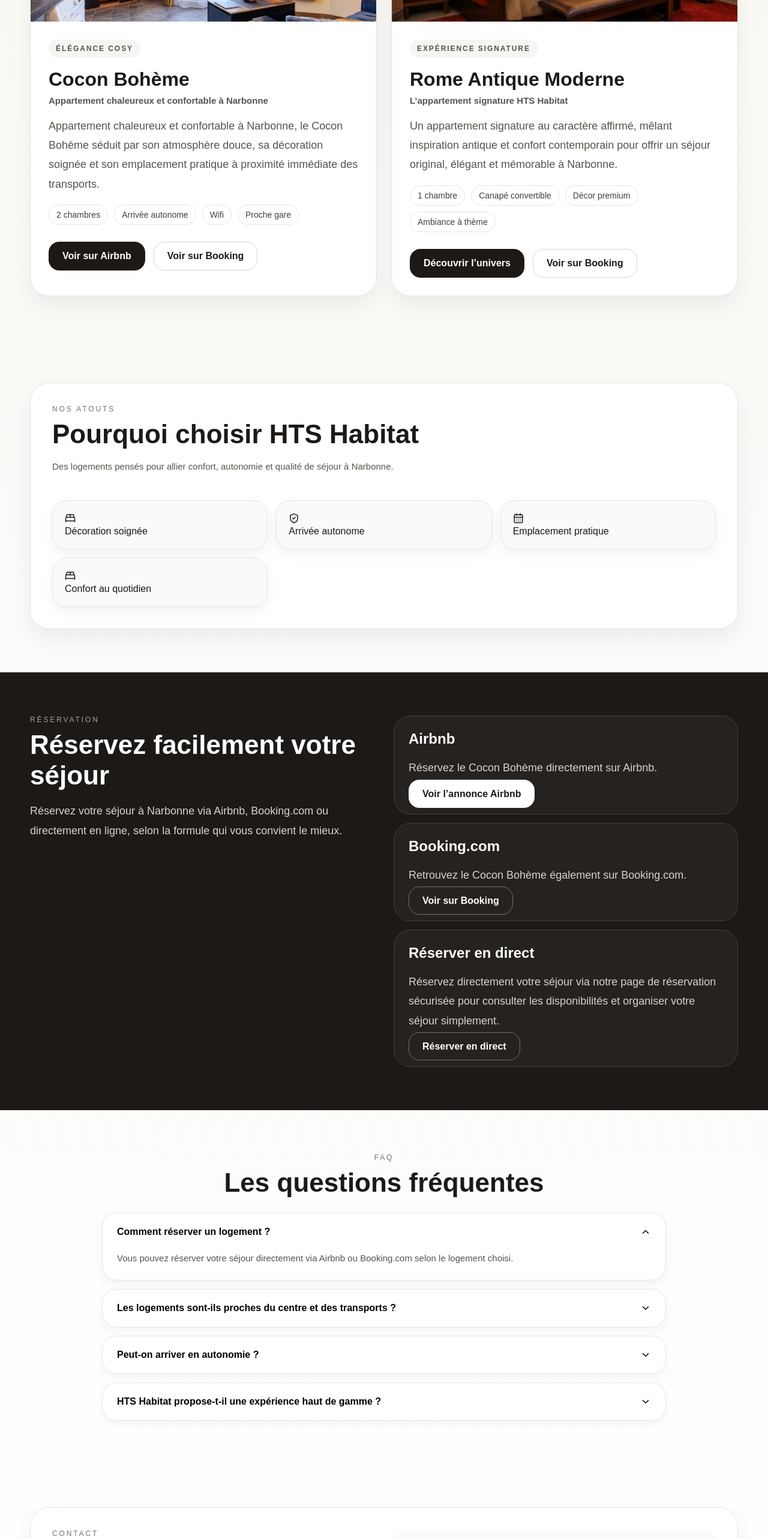
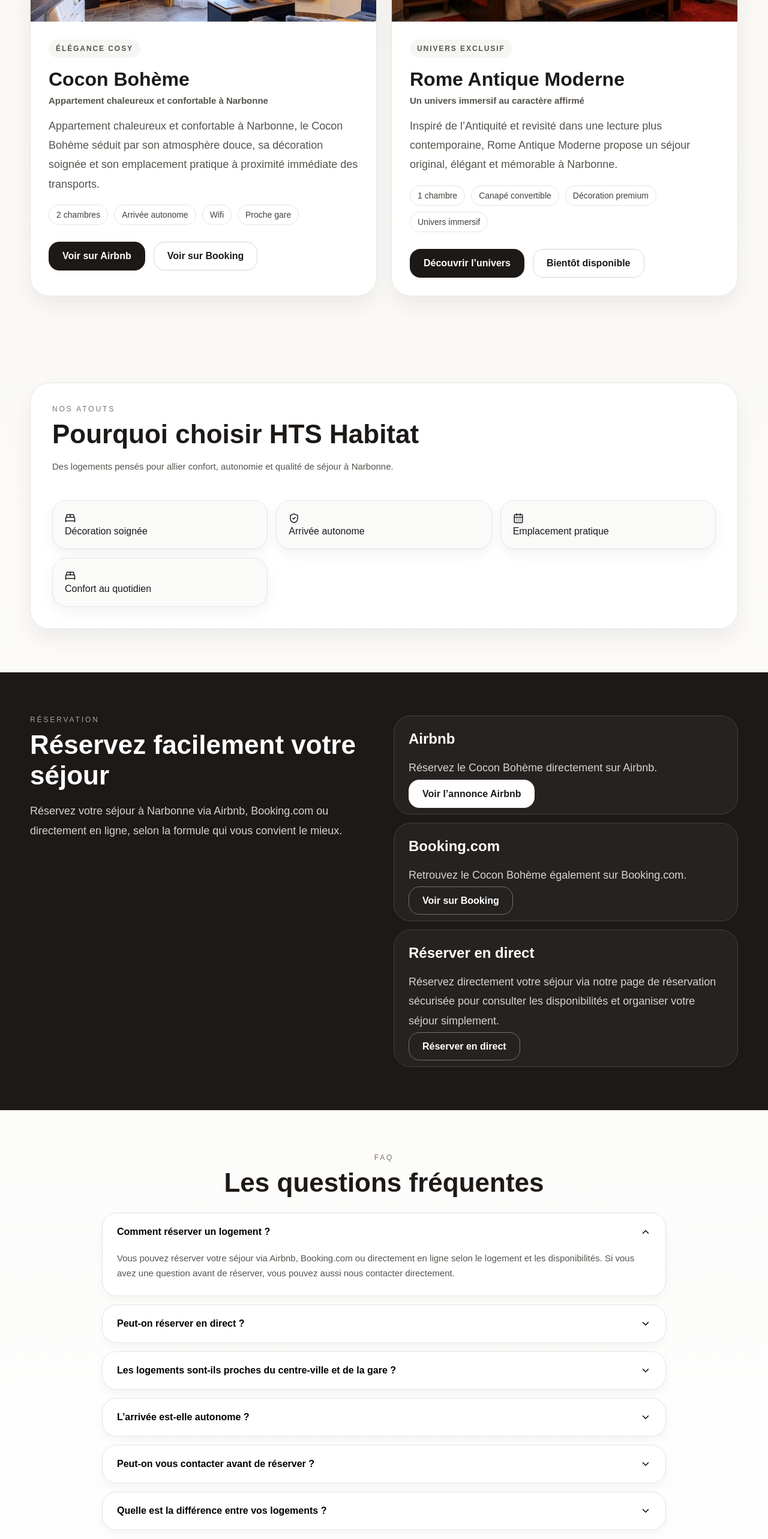
Before and after one commit to htshabitats-gg/hts-habitat, a Next.js app: page / in a window 1280 px wide. Shown: the part 1746-4312 px from the top of the page at 60% size. Built offline with nearby package versions, Linux system fonts and the light colour scheme.

Commit message:
Update page.js

```diff
--- a/app/page.js
+++ b/app/page.js
@@ -30,11 +30,11 @@ const listings = [
   },
   {
     title: "Rome Antique Moderne",
-    subtitle: "L’appartement signature HTS Habitat",
+    subtitle: "Un univers immersif au caractère affirmé",
     description:
-      "Un appartement signature au caractère affirmé, mêlant inspiration antique et confort contemporain pour offrir un séjour original, élégant et mémorable à Narbonne.",
-    badge: "Expérience signature",
-    features: ["1 chambre", "Canapé convertible", "Décor premium", "Ambiance à thème"],
+      "Inspiré de l’Antiquité et revisité dans une lecture plus contemporaine, Rome Antique Moderne propose un séjour original, élégant et mémorable à Narbonne.",
+    badge: "Univers exclusif",
+    features: ["1 chambre", "Canapé convertible", "Décoration premium", "Univers immersif"],
     cta: "Découvrir l’univers",
     image: "/image1.jpeg",
   },
@@ -43,19 +43,27 @@ const listings = [
 const faq = [
   {
     q: "Comment réserver un logement ?",
-    a: "Vous pouvez réserver votre séjour directement via Airbnb ou Booking.com selon le logement choisi.",
+    a: "Vous pouvez réserver votre séjour via Airbnb, Booking.com ou directement en ligne selon le logement et les disponibilités. Si vous avez une question avant de réserver, vous pouvez aussi nous contacter directement.",
   },
   {
-    q: "Les logements sont-ils proches du centre et des transports ?",
-    a: "Oui, nos appartements bénéficient d’un emplacement pratique à proximité de la gare et permettent de rejoindre facilement le centre de Narbonne.",
+    q: "Peut-on réserver en direct ?",
+    a: "Oui, certains séjours peuvent être réservés directement. La réservation directe permet un échange plus simple et un suivi personnalisé selon votre demande et les disponibilités.",
   },
   {
-    q: "Peut-on arriver en autonomie ?",
-    a: "Oui, l’arrivée autonome est proposée pour rendre votre séjour plus simple et plus flexible.",
+    q: "Les logements sont-ils proches du centre-ville et de la gare ?",
+    a: "Oui, nos logements bénéficient d’un emplacement pratique à Narbonne, avec un accès facile au centre-ville, à la gare et aux principaux points d’intérêt.",
   },
   {
-    q: "HTS Habitat propose-t-il une expérience haut de gamme ?",
-    a: "HTS Habitat mise sur une décoration soignée, une ambiance affirmée et un séjour confortable pensé dans le détail.",
+    q: "L’arrivée est-elle autonome ?",
+    a: "Oui, l’arrivée autonome est proposée afin de rendre votre installation plus simple, plus fluide et plus flexible selon votre heure d’arrivée.",
+  },
+  {
+    q: "Peut-on vous contacter avant de réserver ?",
+    a: "Oui, bien sûr. Nous restons disponibles pour répondre à vos questions et vous aider à choisir la formule de réservation la plus adaptée à votre séjour.",
+  },
+  {
+    q: "Quelle est la différence entre vos logements ?",
+    a: "Chaque logement possède sa propre ambiance et son identité, tout en conservant la même exigence de confort, de soin et de qualité de séjour.",
   },
 ];
 
@@ -219,7 +227,7 @@ export default function HomePage() {
                     rel="noreferrer"
                     className="btn btn-light"
                   >
-                    Voir sur Booking
+                    {listing.bookingLink ? "Voir sur Booking" : "Bientôt disponible"}
                   </a>
                 </div>
               </div>
@@ -351,8 +359,10 @@ export default function HomePage() {
             <div className="section-kicker">Contact</div>
             <h2>Contactez HTS Habitat</h2>
             <p>
-              Une question sur un logement, une disponibilité ou votre séjour à Narbonne ?
-              Nous restons disponibles pour vous répondre rapidement.
+              Une question avant de réserver ? Nous restons disponibles pour vous renseigner rapidement et vous aider à choisir la formule de réservation la plus adaptée à votre séjour.
+            </p>
+            <p>
+              Que ce soit pour une disponibilité, une arrivée, un séjour en direct ou une question pratique, nous pouvons vous répondre simplement et rapidement.
             </p>
           </div>
 
```
Lines whose indentation alone changed are shown as unchanged.
